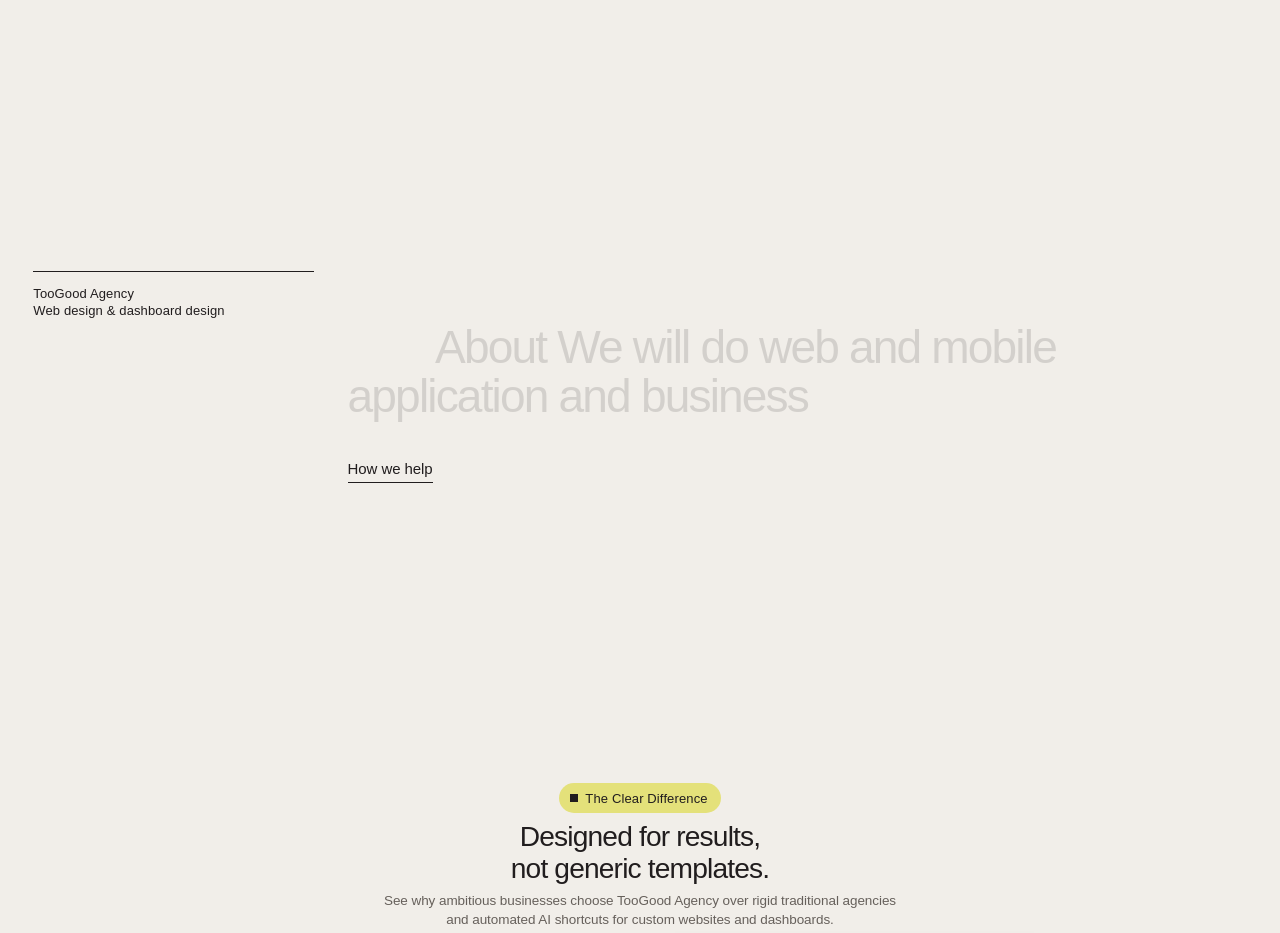
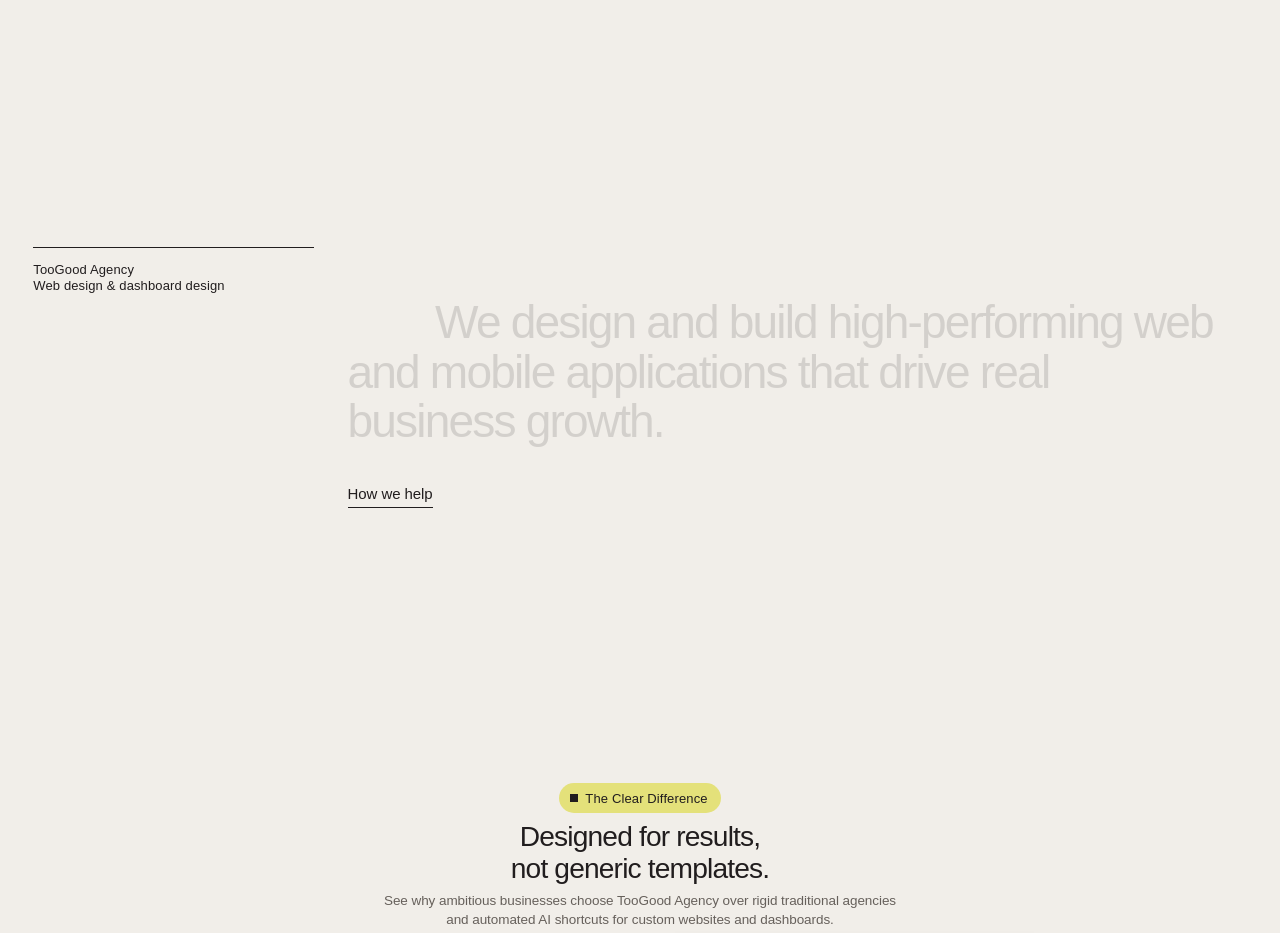
Before and after one commit to NandhipatiGanesh/too-good, a plain HTML site: page index.html in a window 1280 px wide. Shown: the part 845-1778 px from the top of the page. Drawn offline with Linux system fonts and the light colour scheme; a web font is replaced by a local one.

Commit message:
copy: refine promise statement to professional agency copy

```diff
--- a/index.html
+++ b/index.html
@@ -108,7 +108,7 @@ if (matchMedia('(prefers-reduced-motion: no-preference)').matches && CSS.support
     <div class="opening__promise-inner wrap">
       <p class="m-text-6 opening__since">TooGood Agency<br>Web design & dashboard design</p>
       <div class="opening__words">
-        <p class="m-text-4 opening__statement" data-8b-split="words"><span class="opening__inline"><img loading="lazy" src="assets/hero-collaboration.webp" width="320" height="480" alt="Design team collaborating on interface" decoding="async"></span>About We will do web and mobile application and business</p>
+        <p class="m-text-4 opening__statement" data-8b-split="words"><span class="opening__inline"><img loading="lazy" src="assets/hero-collaboration.webp" width="320" height="480" alt="Design team collaborating on interface" decoding="async"></span>We design and build high-performing web and mobile applications that drive real business growth.</p>
         <a class="m-link opening__next" href="#counter">How we help</a>
       </div>
     </div>
```
